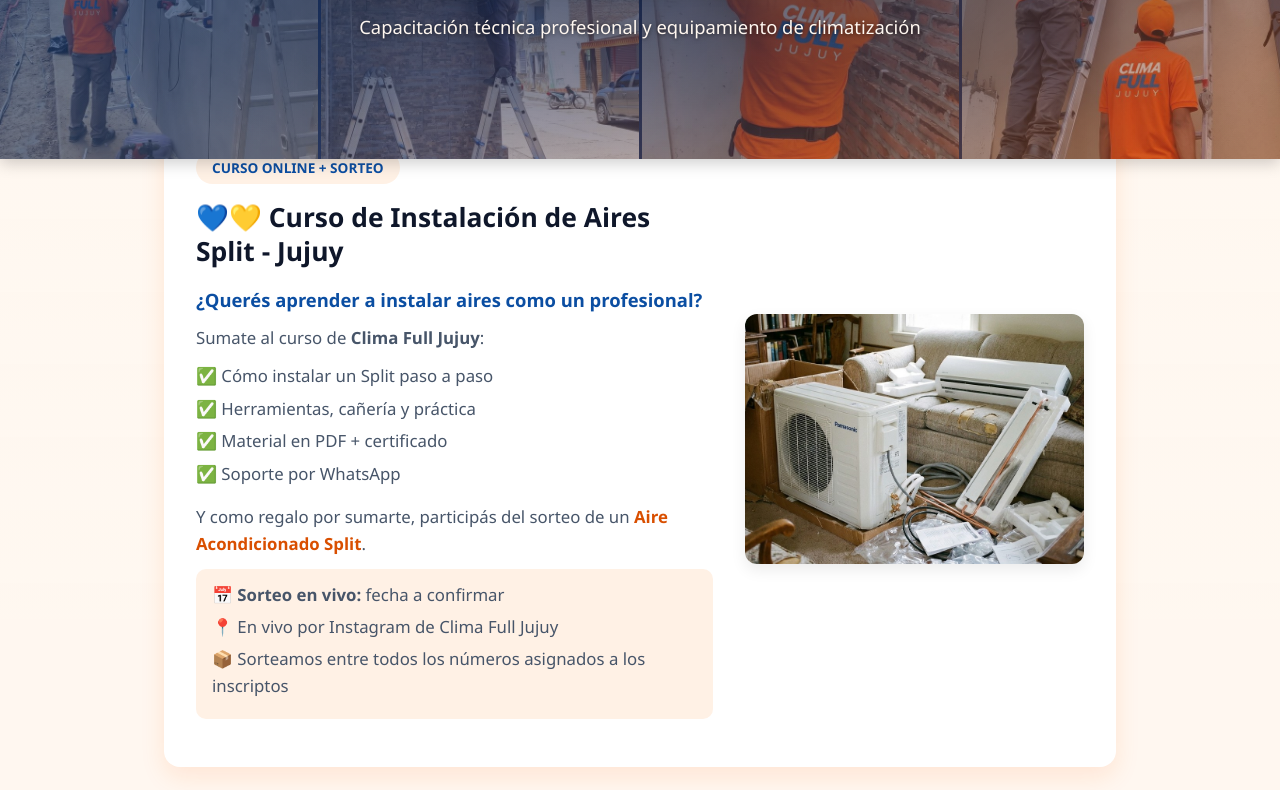
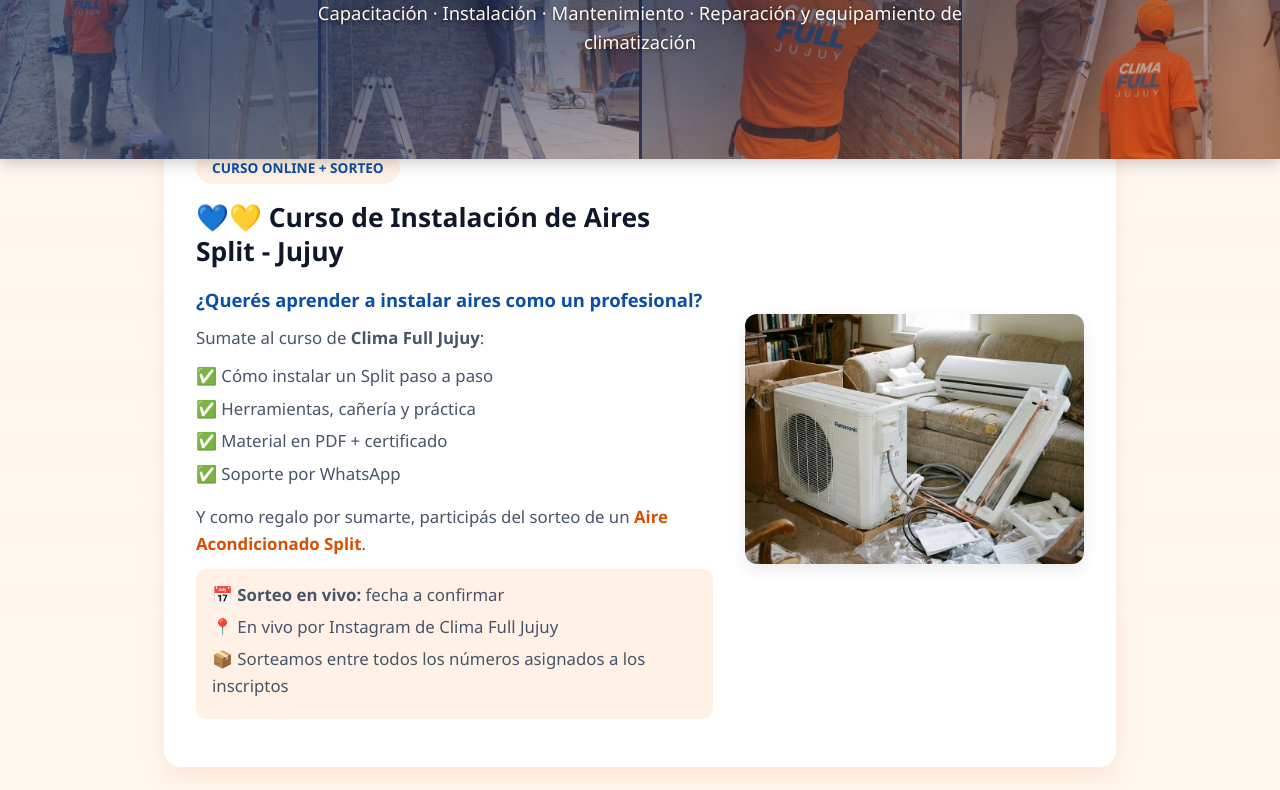
Before and after one commit to Bloskownet/CLIMAFULLWEB, a plain HTML site: page index.html in a window 1280 px wide. Shown: the part 181-971 px from the top of the page. Drawn offline with Linux system fonts and the light colour scheme.

Commit message:
Update index.html

```diff
--- a/index.html
+++ b/index.html
@@ -326,7 +326,7 @@
         </div>
 
         <h1 class="solo-lectores">Clima Full Jujuy</h1>
-        <p class="subtitulo">Capacitación técnica profesional y equipamiento de climatización</p>
+        <p class="subtitulo">Capacitación · Instalación · Mantenimiento · Reparación y equipamiento de climatización</p>
     </header>
 
     <div class="barra"><button type="button" class="btn-mis" id="btn-mis">Mis números y mi curso</button></div>
```
